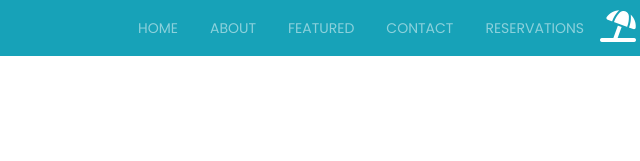
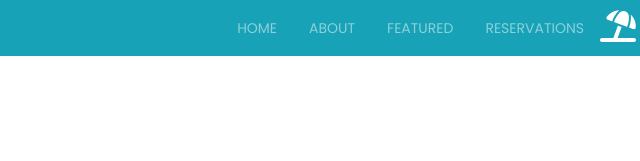
Before and after one commit to ashley-christensen/beach-bootstrap, a website: page about.html in a window 1280 px wide. Shown: the top 161 px of the page, 559-1199 px from the left. Drawn offline with nearby package versions, Linux system fonts and the light colour scheme.

Commit message:
removed contact from navbar

```diff
--- a/about.html
+++ b/about.html
@@ -45,9 +45,6 @@
               </li>
               <li class="nav-item">
                 <a href="/featured.html" class="nav-link">Featured</a>
-              </li>
-              <li class="nav-item">
-                <a href="/contact.html" class="nav-link">Contact</a>
               </li>
               <li class="nav-item">
                 <a href="/reservations.html" class="nav-link">Reservations</a>
```
